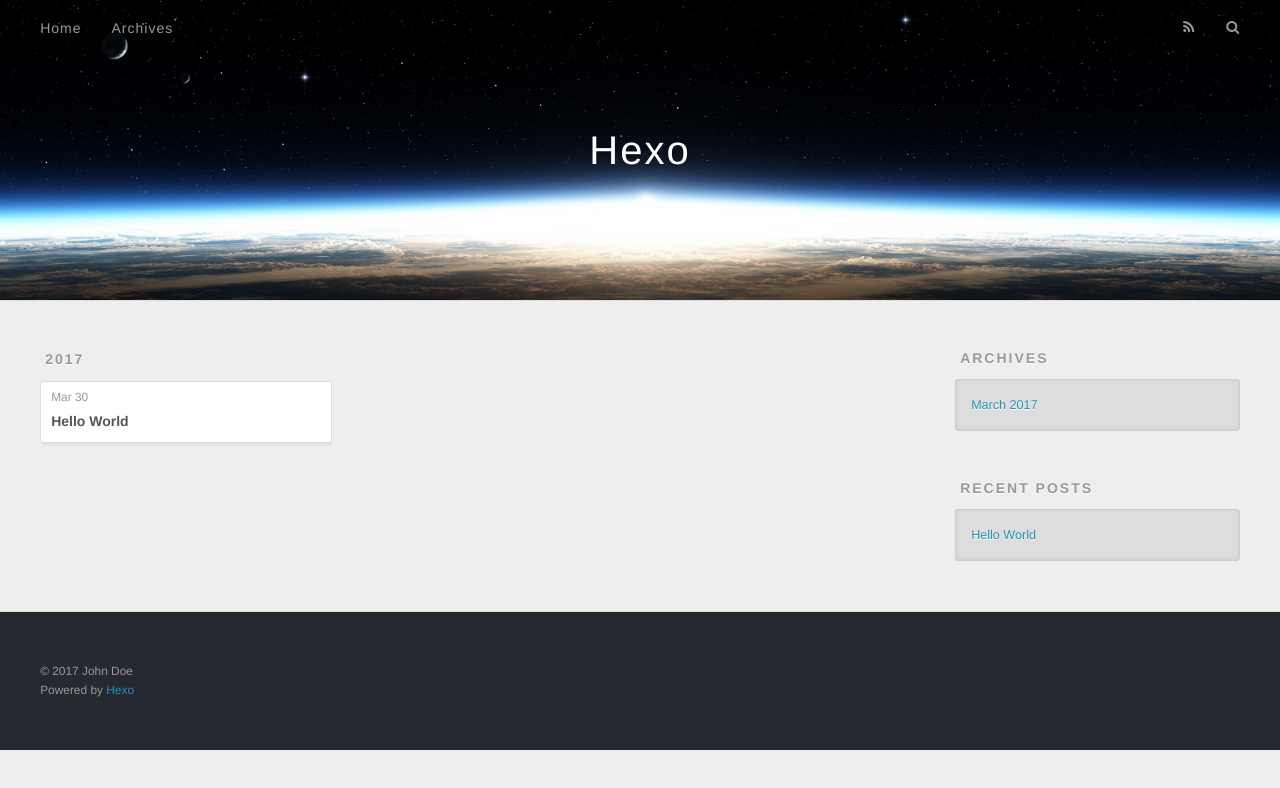
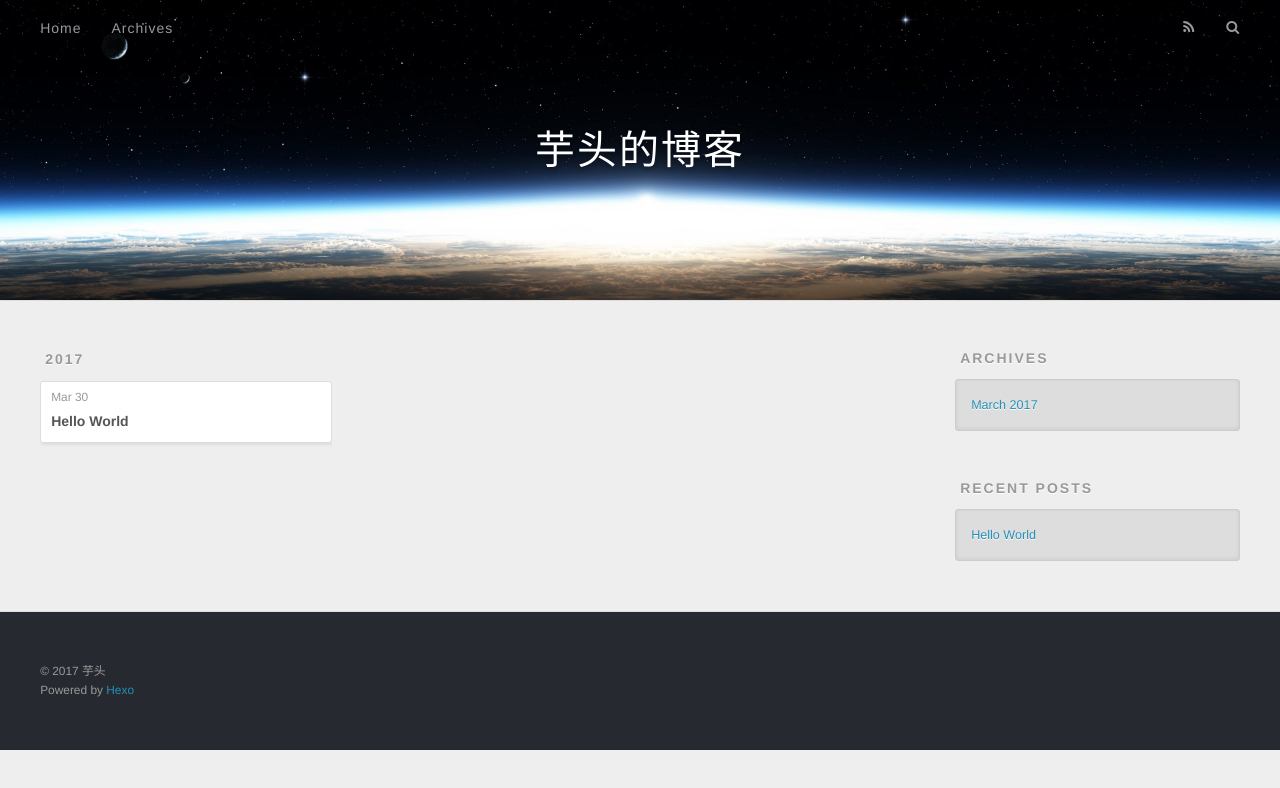
Before and after one commit to yutous/yuanxiaowei.github.io, a plain HTML site: page archives/2017/03/index.html in a window 1280 px wide. Drawn offline with nearby package versions, Linux system fonts and the light colour scheme.

Commit message:
Site updated: 2017-03-31 22:50:37

```diff
--- a/archives/2017/03/index.html
+++ b/archives/2017/03/index.html
@@ -3,16 +3,16 @@
 <head>
   <meta charset="utf-8">
 
-  <title>Archives: 2017/3 | Hexo</title>
+  <title>Archives: 2017/3 | 芋头的博客</title>
   <meta name="viewport" content="width=device-width, initial-scale=1, maximum-scale=1">
   <meta property="og:type" content="website">
-<meta property="og:title" content="Hexo">
+<meta property="og:title" content="芋头的博客">
 <meta property="og:url" content="http://yoursite.com/archives/2017/03/index.html">
-<meta property="og:site_name" content="Hexo">
+<meta property="og:site_name" content="芋头的博客">
 <meta name="twitter:card" content="summary">
-<meta name="twitter:title" content="Hexo">
+<meta name="twitter:title" content="芋头的博客">
 
-    <link rel="alternate" href="/atom.xml" title="Hexo" type="application/atom+xml">
+    <link rel="alternate" href="/atom.xml" title="芋头的博客" type="application/atom+xml">
 
 
     <link rel="icon" href="/favicon.png">
@@ -33,7 +33,7 @@
   <div id="header-outer" class="outer">
     <div id="header-title" class="inner">
       <h1 id="logo-wrap">
-        <a href="/" id="logo">Hexo</a>
+        <a href="/" id="logo">芋头的博客</a>
       </h1>
 
     </div>
@@ -137,7 +137,7 @@
 
   <div class="outer">
     <div id="footer-info" class="inner">
-      &copy; 2017 John Doe<br>
+      &copy; 2017 芋头<br>
       Powered by <a href="http://hexo.io/" target="_blank">Hexo</a>
     </div>
   </div>
```
Also changed, not shown: 2017/03/30/hello-world/index.html (+5 -5 lines), archives/2017/index.html (+7 -7 lines), archives/index.html (+7 -7 lines), index.html (+7 -7 lines).
